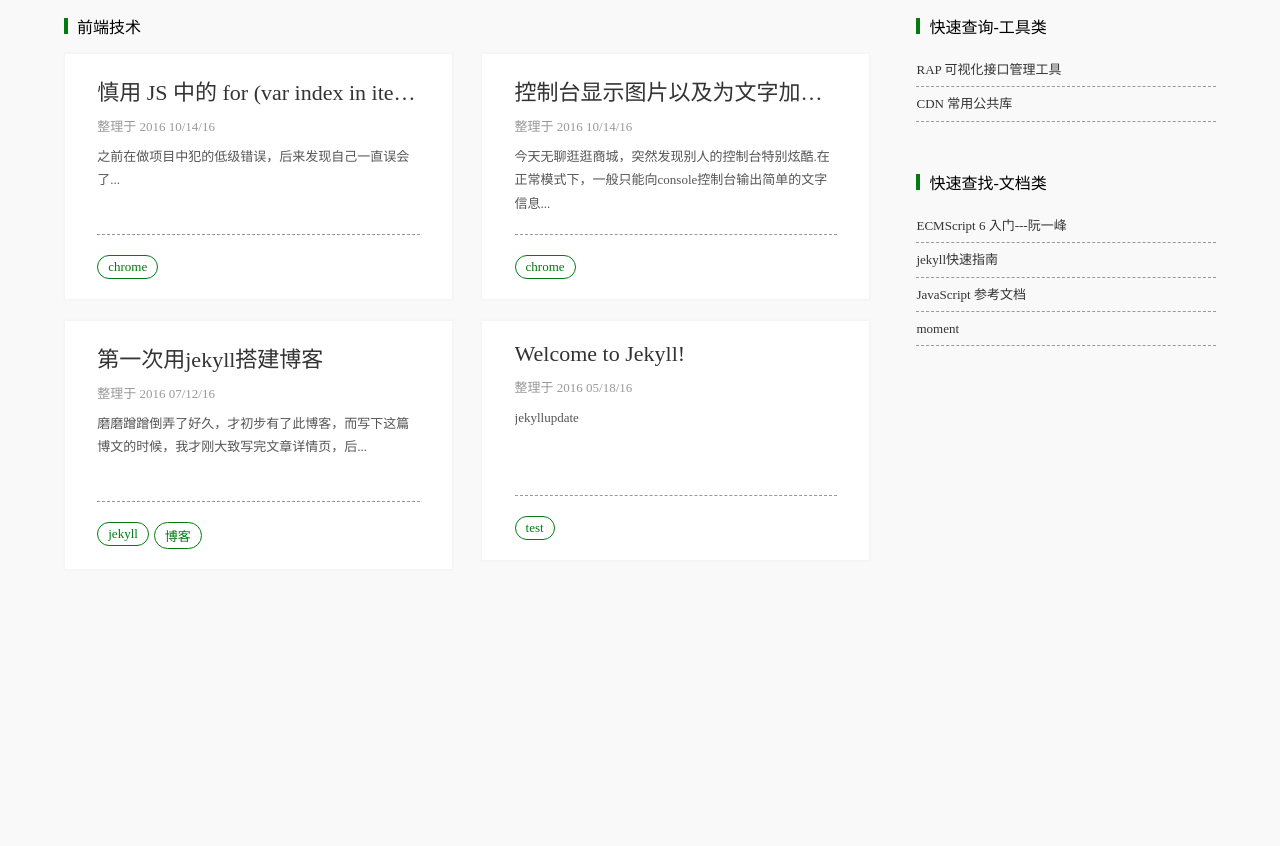
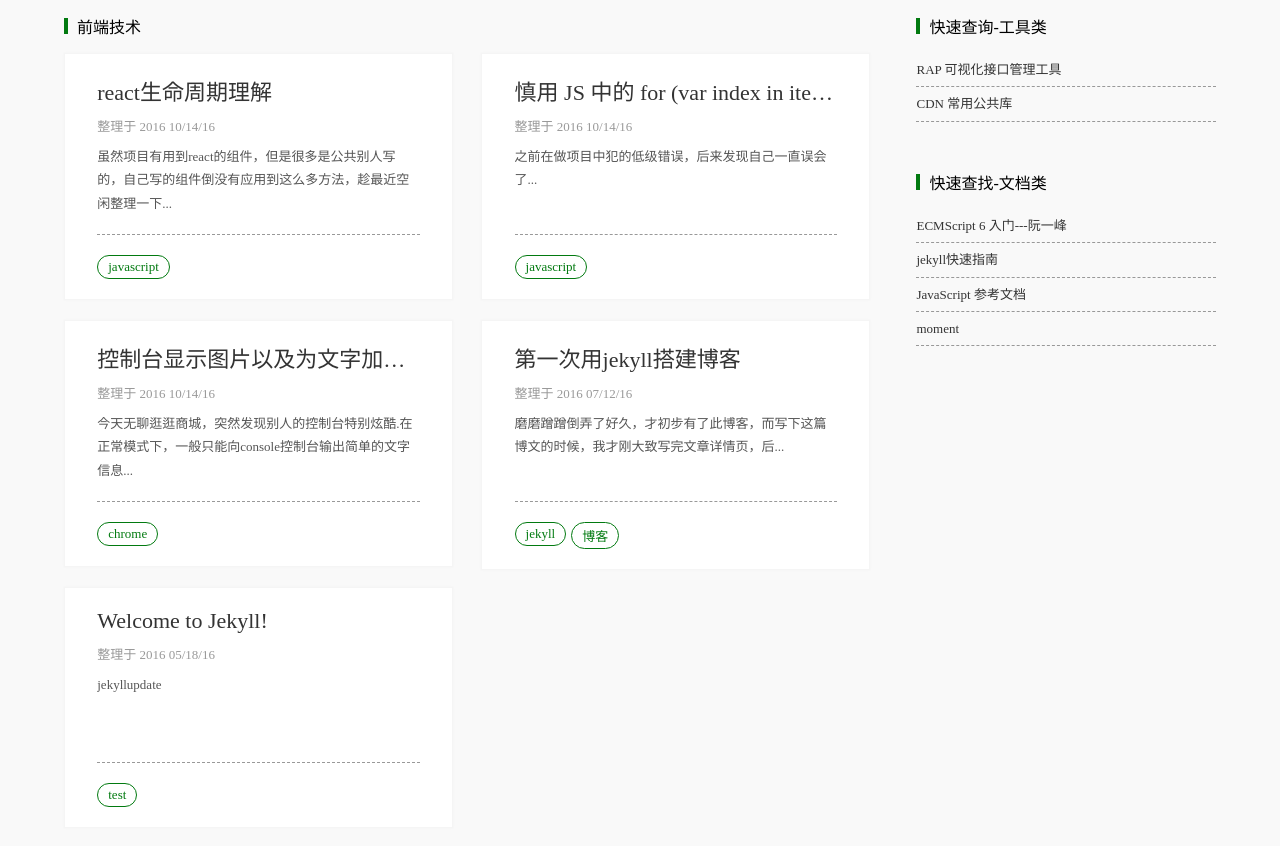
Before and after one commit to guosimin/blog, a Jekyll site: the page built from index.html, in a window 1280 px wide and 984 px high, cut to the strip 136-982 px from the top of the window. Built offline with Jekyll 4.4.1, drawn with Linux system fonts in a browser that asks for light colours; nearby versions of some CDN libraries.

Commit message:
react生命周期理解

```diff
--- a/_posts/2016-11-06-2016-11-06.html
+++ b/_posts/2016-11-06-2016-11-06.html
@@ -3,7 +3,7 @@ layout: post
 title:  "慎用 JS 中的 for (var index in items) 循环数组项"
 date:    2016-10-15 00:19:13 +0800
 categories: "之前在做项目中犯的低级错误，后来发现自己一直误会了..."
-tags: ["chrome"]
+tags: ["javascript"]
 ---
 <div class="show-content"><p>JavaScript 循环数组的项，我们一般人用 for (var i = 0; i &lt; items.length; i++)，也有人用 for (var index in items)。<br>我们要慎用 for (var index in items)，为什么呢？</p>
     <p>首先这个与 C# 中的 foreach 不一样，foreach 中的 index 表示的是项，而这里 index 是表示项索引，也就是 0、1、2、3……<br>这还不是致命的，看下面的示例：</p>
--- /dev/null
+++ b/_posts/2016-11-08-2016-11-08.html
@@ -0,0 +1,22 @@
+---
+layout: post
+title:  "react生命周期理解"
+date:    2016-10-15 00:19:13 +0800
+categories: "虽然项目有用到react的组件，但是很多是公共别人写的，自己写的组件倒没有应用到这么多方法，趁最近空闲整理一下..."
+tags: ["javascript"]
+---
+<div class="show-content"><div class="image-package imagebubble" widget="ImageBubble">
+    <img src="http://upload-images.jianshu.io/upload_images/2885405-574ba89189d3167c.png?imageMogr2/auto-orient/strip%7CimageView2/2/w/1240" data-original-src="http://upload-images.jianshu.io/upload_images/2885405-574ba89189d3167c.png?imageMogr2/auto-orient/strip%7CimageView2/2" class="imagebubble-image"><br>
+</div>
+    <p><b>1、getIntialState()方法</b><br>    这个方法在组件没有mouting之前调用，在这个方法中可以初始化一些数据，例如state。这个方法在组件创建的时候调用一次，之后就不会再被调用了，除非组件销毁，重新创建。<br>    在这个方法中已经可以访问到this.props了。</p>
+    <pre class="hljs undefined"><code><b>getDefaultProps()方法</b></code></pre>
+    <p> 作用于组件类，只调用一次，返回对象用于设置默认的props，对于引用值，会在实例中共享。</p>
+    <p><b>2、componentWillMount()方法</b><br>    这个方法在组件已经即将创建但是还没有创建的时候调用，在这里可以用setState修改state。但是react建议是在组件mouted以后调用setState函数，否则容易报警告。这点在介绍state的时候在详细分析。</p>
+    <p><b>3、render方法</b><br>    这个方法是react组件唯一必需的函数，这个方法用于创建虚拟DOM。<br>    这个方法里数据只能通过this.state和this.props输出。<br>    要注意一点返回的组件必须有一个顶级的组件，也就是说所有的标签必须被一个父标签包裹。</p>
+    <p><b>4、componentDidMount()方法</b><br>    组件真正在被装载之后，可以修改DOM<br>这个方法中可以调用Rect.findDOMNode()方法，访问Dom节点（注：在react 0.13版本中用this.getDOMNode()方法而且返回的是虚拟DOM，不能直接访问DOM节点）<br>  访问DOM节点时，react 提供了refs对象，可以同个refs对象直接访问到相应的节点上：<br>    例如：<br>    &lt;div ref='app'&gt;&lt;/div&gt;<br>    可以通过Rect.findDOMNode(this.refs.app)直接访问到div节点</p>
+    <p><b>5.componentWillReceiveProps</b><br>组件接收到新的props时调用，并将其作为参数nextProps使用，此时可以更改组件props及state。<br>    componentWillReceiveProps: function(nextProps) {<br>        console.log(this.props.color);//原来的颜色<br>        console.log(nextProps.color);//将要变成的颜色<br>    }</p>
+    <p><b>6.shouldComponentUpdate</b><br>组件是否应当渲染新的props或state，返回false表示跳过后续的生命周期方法，通常不需要使用以避免出现bug。在出现应用的瓶颈时，可通过该方法进行适当的优化。<br>在首次渲染期间或者调用了forceUpdate方法后，该方法不会被调用<br>shouldComponentUpdate:function (nextProps,nextState) {<br>    console.log(nextProps,'nextProps');<br>    console.log(nextState,'nextState');<br>   return false;<br>}</p>
+    <p><b>7.componentWillUpdate</b><br>接收到新的props或者state后，进行渲染之前调用，此时不允许更新props或state。</p>
+    <p><b>8.componentDidUpdate</b><br>完成渲染新的props或者state后调用，此时可以访问到新的DOM元素。</p>
+    <p><b>9.componentWillUnmount</b><br>组件被移除之前被调用，可以用于做一些清理工作，在componentDidMount方法中添加的所有任务都需要在该方法中撤销，比如创建的定时器或添加的事件监听器。</p>
+</div>
```
